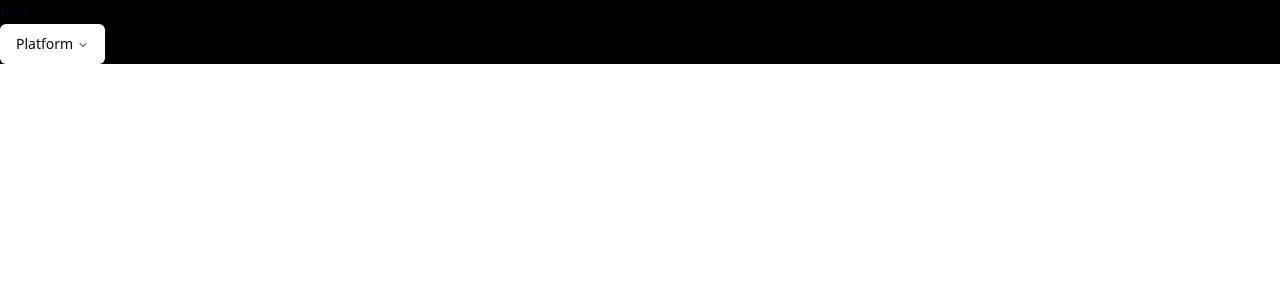
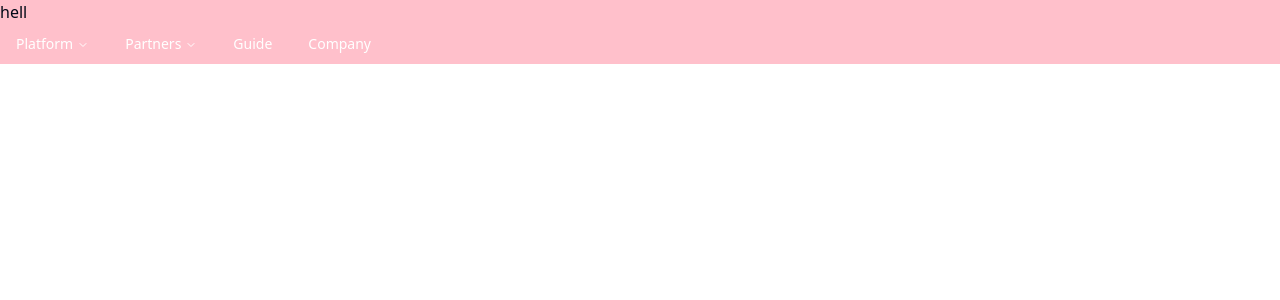
Before and after one commit to codaintelligenceUS/codaintelligence-website, a React (Vite) app: page / in a window 1280 px wide. Shown: the top 300 px of the page. Built offline with nearby package versions, Linux system fonts and the light colour scheme.

Commit message:
task: Add basic navigation menu entries

```diff
--- a/src/atoms/Button.tsx
+++ b/src/atoms/Button.tsx
@@ -1,7 +1,10 @@
 import { Button as RawButton } from "@/components/ui/button";
 
 type RawButtonProps = Parameters<typeof RawButton>[0];
-type ButtonProps = Pick<RawButtonProps, "type" | "onClick" | "children">;
+type ButtonProps = Pick<
+  RawButtonProps,
+  "variant" | "className" | "onClick" | "children"
+>;
 export function Button(props: ButtonProps) {
   return <RawButton {...props} />;
 }
--- a/src/sections/Home/components/Header/Header.module.css
+++ b/src/sections/Home/components/Header/Header.module.css
@@ -1,5 +1,5 @@
 .section {
   display: flex;
   flex-direction: column;
-  background-color: black;
+  background-color: pink;
 }
--- a/src/sections/Home/components/Header/components/Menu/Menu.module.css
+++ b/src/sections/Home/components/Header/components/Menu/Menu.module.css
@@ -7,3 +7,9 @@
   color: white;
   opacity: 0.5;
 }
+
+/* Navigation item overrides */
+.navItem {
+  --background: 0 100% 0% 0;
+  color: white;
+}
--- a/src/sections/Home/components/Header/components/Menu/Menu.tsx
+++ b/src/sections/Home/components/Header/components/Menu/Menu.tsx
@@ -33,6 +33,18 @@ export function Menu() {
             },
           ]}
         />
+        <NavigationEntry
+          title="Partners"
+          links={[
+            {
+              title: "Technology Partners",
+              href: "/partners",
+              description: "Technology Partners",
+            },
+          ]}
+        />
+        <NavigationEntry title="Guide" href="/guide" />
+        <NavigationEntry title="Company" href="/company" />
       </NavigationMenuList>
     </NavigationMenu>
   );
--- a/src/sections/Home/components/Header/components/Menu/NavigationEntry.tsx
+++ b/src/sections/Home/components/Header/components/Menu/NavigationEntry.tsx
@@ -6,47 +6,60 @@ import {
   NavigationMenuItem,
   NavigationMenuLink,
   NavigationMenuTrigger,
+  navigationMenuTriggerStyle,
 } from "@/components/ui/navigation-menu";
 
 import styles from "./Menu.module.css";
 
 type EntryLink = { title: string; href: string; description: string };
 
-export interface NavigationEntryProps {
+type ModalProps = {
   /** Links to show on the main modal */
   links: EntryLink[];
-  /** Title of the button */
-  title: string;
   /** Title for the design card shown on the left of menu options */
   cardTitle?: string;
   /** Description for the design card shown on the left of menu options */
   cardDescription?: string;
-}
+};
+
+type LinkProps = {
+  /** Link to which the button should point to */
+  href: string;
+};
+
+export type NavigationEntryProps = {
+  /** Title of the button */
+  title: string;
+} & (ModalProps | LinkProps);
 
 /**
  * Option of a menu inside the top-level navigation.
  * Displays a list of options that can be selected on hover.
  */
 export function NavigationEntry(props: NavigationEntryProps) {
+  if ("href" in props) {
+    return (
+      <NavigationMenuItem
+        className={`${styles.navItem} ${navigationMenuTriggerStyle()}`}
+      >
+        <NavigationMenuLink href={props.href}>{props.title}</NavigationMenuLink>
+      </NavigationMenuItem>
+    );
+  }
+
   return (
     <NavigationMenuItem>
-      <NavigationMenuTrigger>{props.title}</NavigationMenuTrigger>
+      <NavigationMenuTrigger className={styles.navItem}>
+        {props.title}
+      </NavigationMenuTrigger>
       <NavigationMenuContent>
         <ul className="grid gap-3 p-6 md:w-[400px] lg:w-[500px] lg:grid-cols-[.75fr_1fr]">
-          <li className="row-span-3">
-            <NavigationMenuLink asChild>
-              <div
-                className={`${styles.cardModalBackground} flex h-full w-full select-none flex-col justify-end rounded-md bg-gradient-to-b from-muted/50 to-muted p-6 no-underline outline-none focus:shadow-md`}
-              >
-                <div className="mb-2 mt-4 text-lg font-medium">
-                  {props.cardTitle}
-                </div>
-                <p className="text-sm leading-tight text-muted-foreground">
-                  {props.cardDescription}
-                </p>
-              </div>
-            </NavigationMenuLink>
-          </li>
+          {(props.cardTitle || props.cardDescription) && (
+            <CardItem
+              cardTitle={props.cardTitle}
+              cardDescription={props.cardDescription}
+            />
+          )}
           {props.links.map((link) => (
             <ListItem key={link.href} title={link.title} href={link.href}>
               {link.description}
@@ -55,6 +68,23 @@ export function NavigationEntry(props: NavigationEntryProps) {
         </ul>
       </NavigationMenuContent>
     </NavigationMenuItem>
+  );
+}
+
+function CardItem(props: Pick<ModalProps, "cardTitle" | "cardDescription">) {
+  return (
+    <li className="row-span-3">
+      <NavigationMenuLink asChild>
+        <div
+          className={`${styles.cardModalBackground} flex h-full w-full select-none flex-col justify-end rounded-md bg-gradient-to-b from-muted/50 to-muted p-6 no-underline outline-none focus:shadow-md`}
+        >
+          <div className="mb-2 mt-4 text-lg font-medium">{props.cardTitle}</div>
+          <p className="text-sm leading-tight text-muted-foreground">
+            {props.cardDescription}
+          </p>
+        </div>
+      </NavigationMenuLink>
+    </li>
   );
 }
 
```
